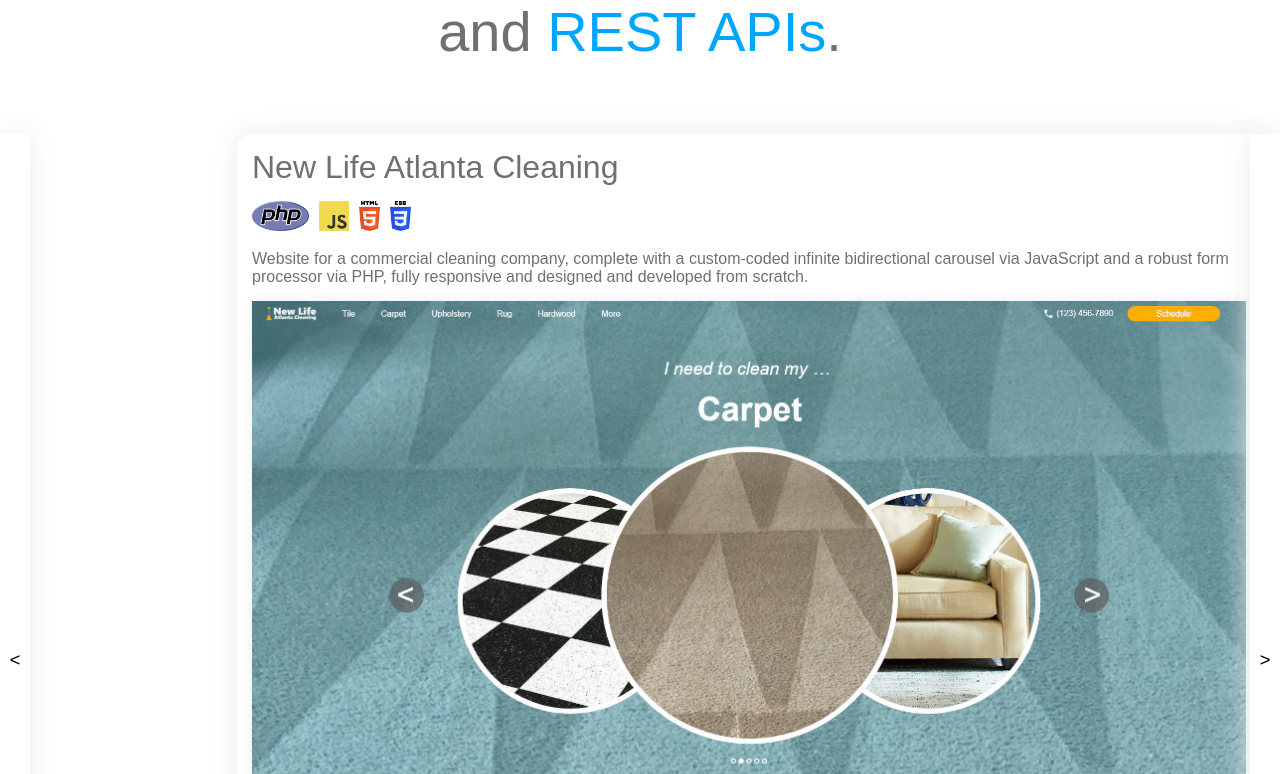
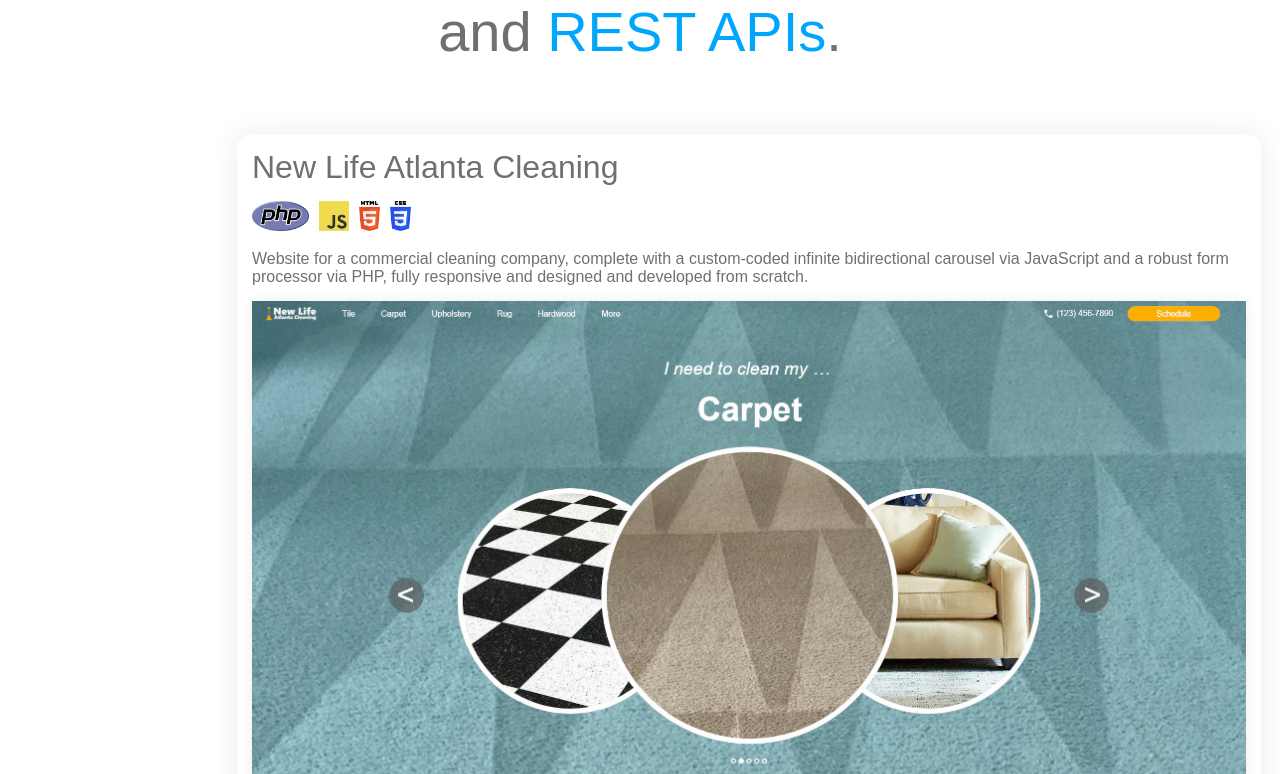
Before and after one commit to JesseMcCullough/jessem.dev, a React (Create React App) app: page / in a window 1280 px wide. Shown: the part 1106-1880 px from the top of the page. Built offline with nearby package versions, Linux system fonts and the light colour scheme; the HTML template or start-up script is replaced by a standard one.

Commit message:
Fixed Portfolio arrows hover effects

```diff
--- a/src/components/Portfolio/Portfolio.js
+++ b/src/components/Portfolio/Portfolio.js
@@ -53,6 +53,7 @@ export default function Portfolio() {
                 </h2>
 
                 <div className={styles.grid}>
+                    {currentProject > 0 && (
                         <div
                             className={styles["left-arrow"]}
                             onClick={() => {
@@ -65,10 +66,15 @@ export default function Portfolio() {
                         >
                             &lt;
                         </div>
+                    )}
+                    {currentProject < portfolioData.length - 1 && (
                         <div
                             className={styles["right-arrow"]}
                             onClick={() => {
-                            if (currentProject + 1 >= portfolioData.length) {
+                                if (
+                                    currentProject + 1 >=
+                                    portfolioData.length
+                                ) {
                                     return;
                                 }
 
@@ -77,6 +83,7 @@ export default function Portfolio() {
                         >
                             &gt;
                         </div>
+                    )}
                     <div className={styles.container} ref={scrollContainer}>
                         {portfolioData.map((project, index) => (
                             <Project
--- a/src/components/Portfolio/Portfolio.module.css
+++ b/src/components/Portfolio/Portfolio.module.css
@@ -7,6 +7,7 @@
 .portfolio h2 {
     text-align: center;
     margin-bottom: 40px;
+    padding: 0 30px;
 }
 
 .portfolio h3 {
@@ -30,11 +31,17 @@
     justify-content: center;
     font-size: 1.15em;
     cursor: pointer;
-    transition: background-color 0.4s;
+    transition: background-color 0.4s, opacity 0.4s;
     position: absolute;
     top: 30px;
     z-index: 3;
     background-color: #ffffff;
+    opacity: 0;
+}
+
+.portfolio :hover .left-arrow,
+.portfolio :hover .right-arrow {
+    opacity: 1;
 }
 
 .portfolio .left-arrow {
```
Lines whose indentation alone changed are shown as unchanged.
